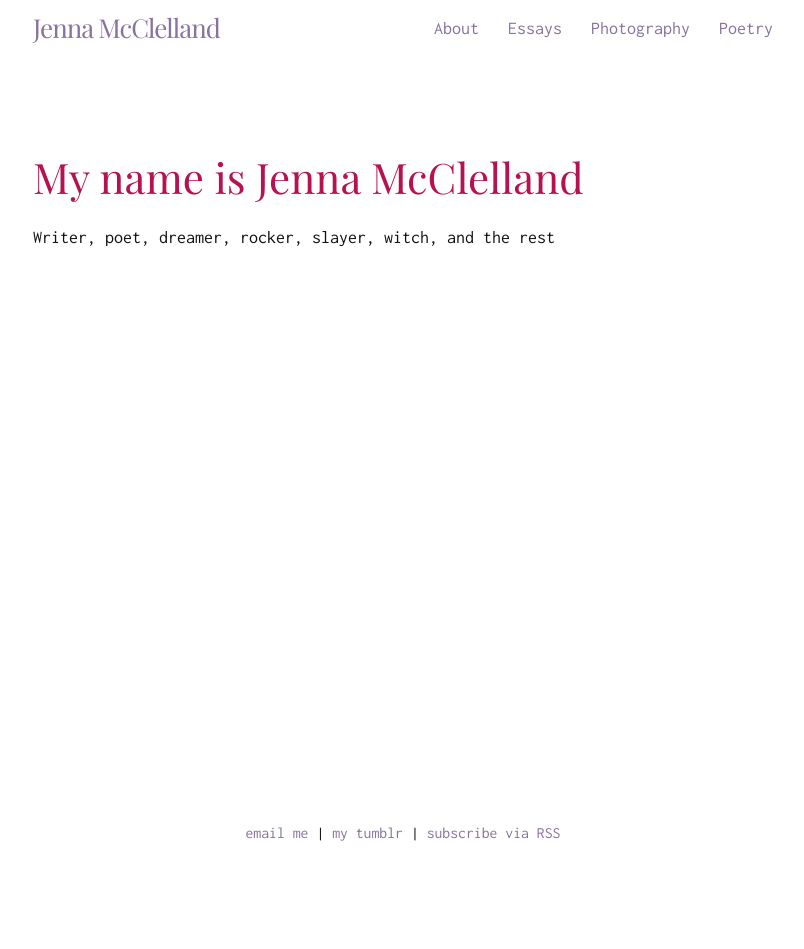
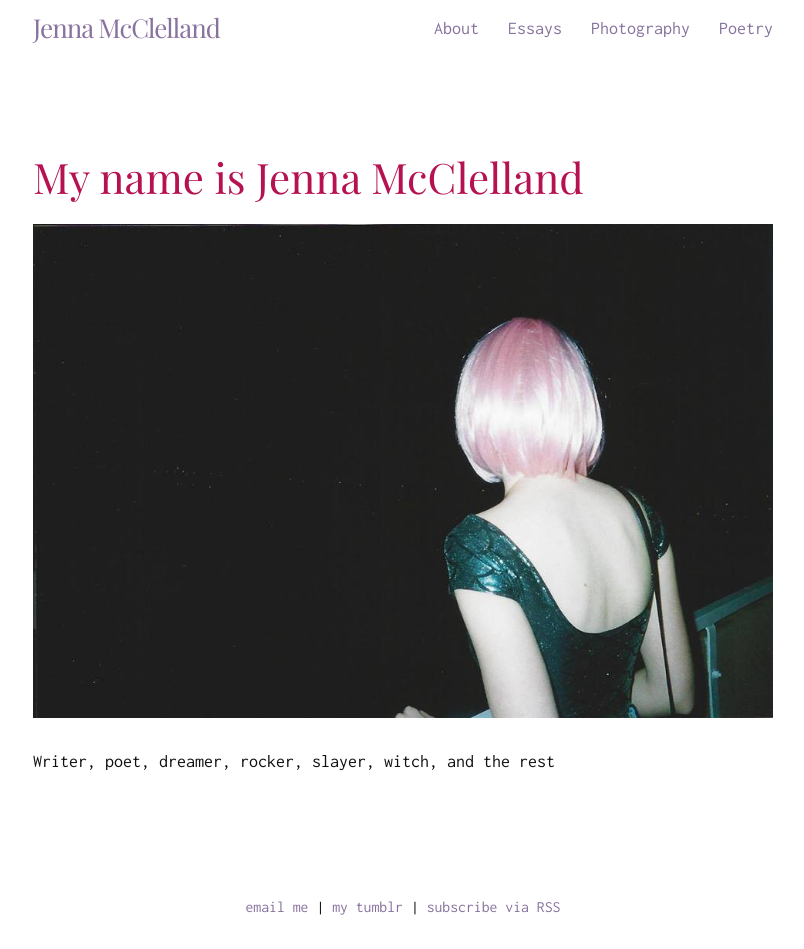
Before and after one commit to jennamcclelland/jennamcclelland.github.io, a Jekyll site: the page built from index.html, in a window 1280 px wide. Shown: the whole page, without its empty margins (237-1041 px from the left). Built offline with Jekyll 4.4.1, drawn with Linux system fonts in a browser that asks for light colours; before the commit the page ends 900 px from its top, so only the background shows below that.

Commit message:
adding image to homepage

```diff
--- a/_sass/_layout.scss
+++ b/_sass/_layout.scss
@@ -154,6 +154,10 @@
  */
 .home {
     margin: 2*$spacing-unit 0;
+
+    img {
+        margin-bottom: $spacing-unit;
+    }
 }
 
 .poem {
--- a/index.html
+++ b/index.html
@@ -4,5 +4,6 @@ layout: default
 
 <div class="home">
     <h1>My name is Jenna McClelland</h1>
+    <img src="/assets/me.jpg">
     <p>Writer, poet, dreamer, rocker, slayer, witch, and the rest</p>
 </div>
```
Also changed, not shown: assets/me.jpg (added).
